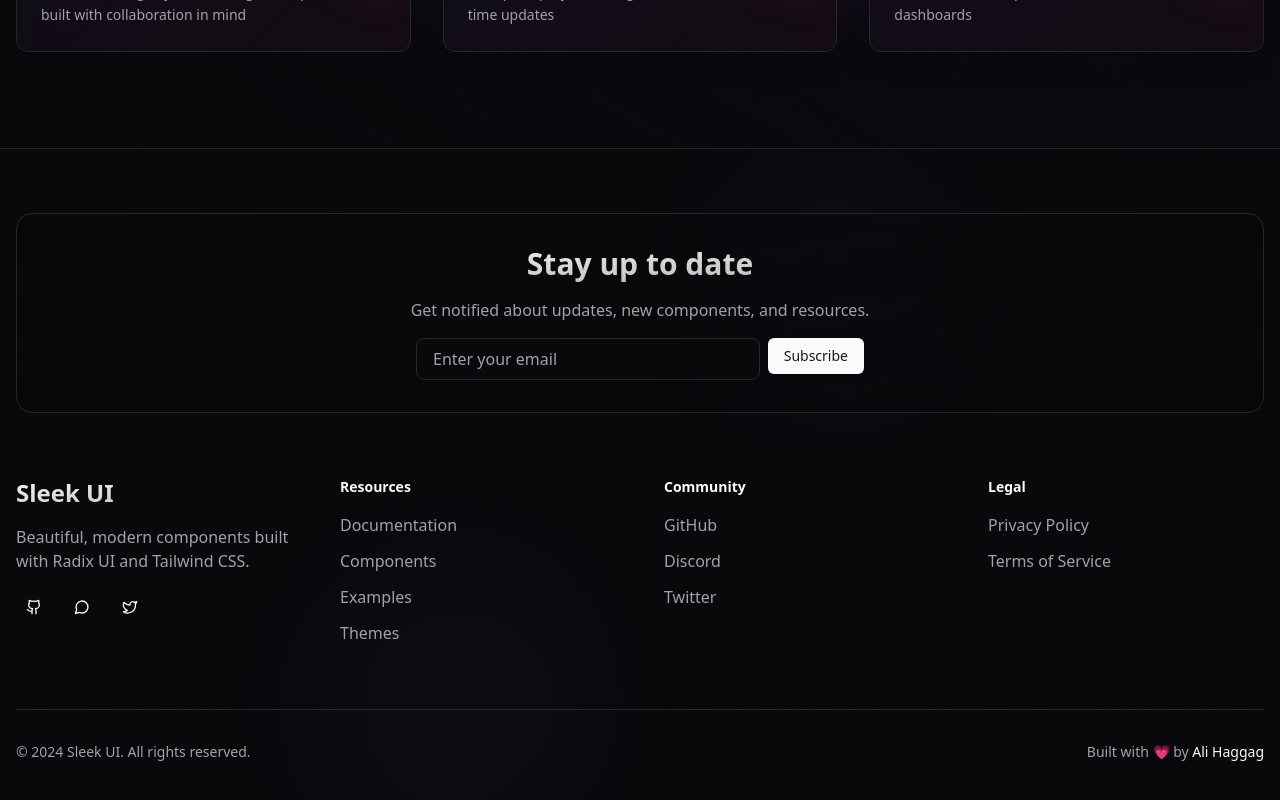
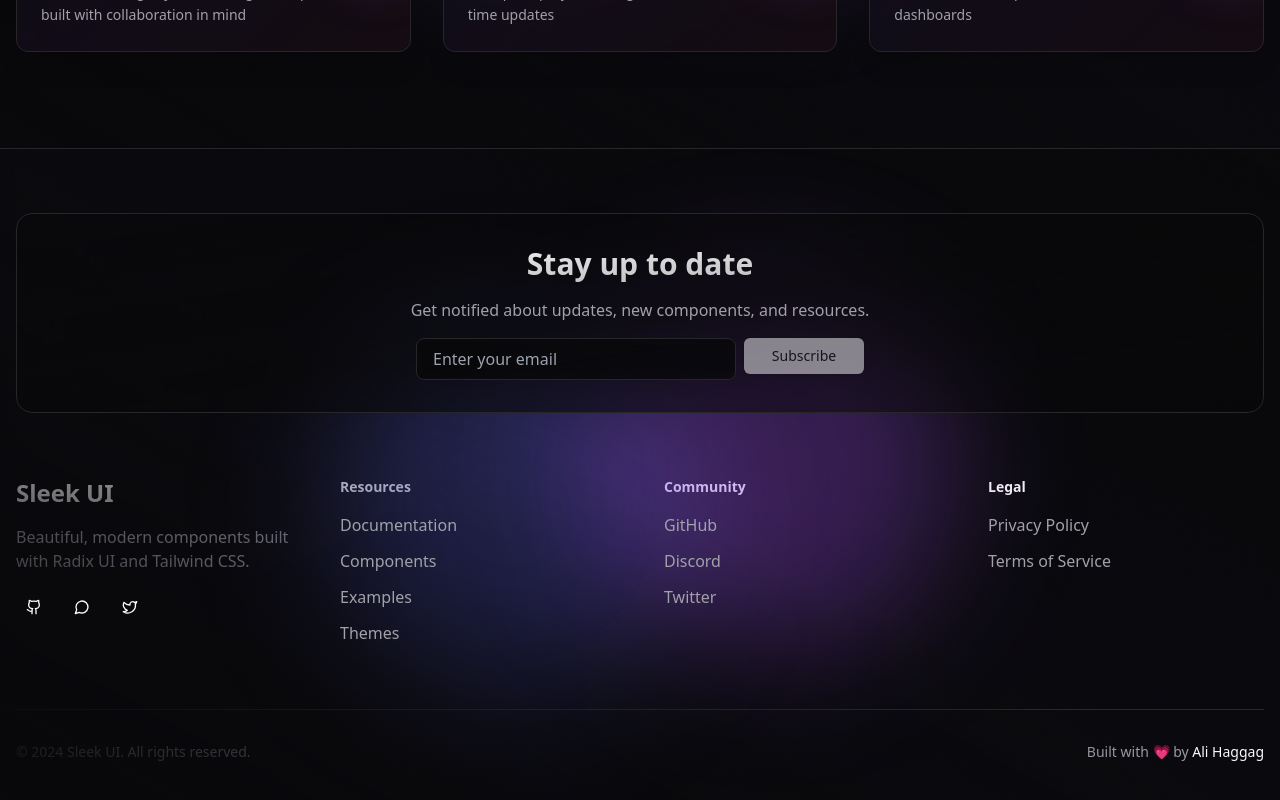
Before and after one commit to AliHaggag11/sleekUi, a React (Vite) app in the folder sleek-ui/: page / in a window 1280 px wide. Shown: the part 1654-2454 px from the top of the page. Built offline with nearby package versions, Linux system fonts and the light colour scheme.

Commit message:
footer enhancements

```diff
--- a/sleek-ui/src/components/ui/footer.tsx
+++ b/sleek-ui/src/components/ui/footer.tsx
@@ -1,11 +1,13 @@
 import { motion, useInView } from "framer-motion"
-import { Github, Twitter, MessageCircle, ArrowUpRight } from "lucide-react"
+import { Github, Twitter, MessageCircle, ArrowUpRight, Check, Loader2 } from "lucide-react"
 import { Button } from "./button"
-import { useRef } from "react"
+import { useRef, useState } from "react"
 
 export function Footer() {
   const footerRef = useRef(null)
   const isInView = useInView(footerRef, { once: true, margin: "-100px" })
+  const [email, setEmail] = useState("")
+  const [submitState, setSubmitState] = useState<"idle" | "loading" | "success">("idle")
 
   const footerLinks = {
     resources: [
@@ -52,6 +54,22 @@
     }
   }
 
+  const handleSubmit = async (e: React.FormEvent) => {
+    e.preventDefault()
+    if (!email || submitState === "loading") return
+
+    setSubmitState("loading")
+
+    // Simulate API call
+    await new Promise(resolve => setTimeout(resolve, 1500))
+
+    setSubmitState("success")
+    setTimeout(() => {
+      setSubmitState("idle")
+      setEmail("")
+    }, 2000)
+  }
+
   return (
     <footer
       ref={footerRef}
@@ -60,30 +78,19 @@
       {/* Background Effects */}
       <div className="pointer-events-none absolute inset-0">
         {/* Grid */}
-        <div className="absolute inset-0 bg-grid-white/[0.02] bg-[size:60px_60px] [mask-image:radial-gradient(white,transparent_85%)]" />
+        <div className="absolute inset-0 bg-grid-white/[0.02] dark:bg-grid-white/[0.02] bg-[size:60px_60px] [mask-image:radial-gradient(white,transparent_85%)]" />
 
-        {/* Animated Gradient Blobs */}
-        <motion.div
-          animate={{
-            scale: [1, 1.1, 1],
-            opacity: [0.2, 0.3, 0.2],
-          }}
-          transition={{ duration: 5, repeat: Infinity, ease: "easeInOut" }}
-          className="absolute top-0 right-1/4 -translate-y-1/2 w-64 h-64 bg-gradient-to-br from-purple-500/20 via-indigo-500/20 to-pink-500/20 rounded-full blur-3xl"
-        />
-        <motion.div
-          animate={{
-            scale: [1, 1.2, 1],
-            opacity: [0.3, 0.2, 0.3],
-          }}
-          transition={{ duration: 7, repeat: Infinity, ease: "easeInOut", delay: 1 }}
-          className="absolute bottom-0 left-1/4 translate-y-1/2 w-64 h-64 bg-gradient-to-br from-indigo-500/20 via-purple-500/20 to-pink-500/20 rounded-full blur-3xl"
-        />
+        {/* Gradient Blobs */}
+        <div className="absolute top-1/4 left-1/4 -translate-x-1/2 -translate-y-1/2 w-96 h-96 bg-indigo-500/10 dark:bg-indigo-500/30 rounded-full blur-3xl animate-blob" />
+        <div className="absolute bottom-1/4 right-1/4 translate-x-1/2 translate-y-1/2 w-96 h-96 bg-purple-500/10 dark:bg-purple-500/30 rounded-full blur-3xl animate-blob animation-delay-2000" />
 
         {/* Noise Texture */}
-        <div className="absolute inset-0 opacity-10 mix-blend-overlay">
+        <div className="absolute inset-0 opacity-10 dark:opacity-20 mix-blend-overlay">
           <div className="absolute inset-0 bg-repeat bg-noise" />
         </div>
+
+        {/* Gradient Overlay */}
+        <div className="absolute inset-0 bg-gradient-to-tr from-background via-indigo-50/5 dark:via-indigo-950/5 to-background" />
       </div>
 
       <div className="container mx-auto px-4 py-16">
@@ -96,9 +103,15 @@
           {/* Newsletter Section */}
           <motion.div
             variants={itemVariants}
-            className="mb-16 p-8 rounded-2xl bg-gradient-to-br from-background/50 via-background/80 to-background/50 border backdrop-blur-sm"
+            className="mb-16 p-8 rounded-2xl bg-gradient-to-br from-background/50 via-background/80 to-background/50 border backdrop-blur-sm relative overflow-hidden group"
           >
-            <div className="max-w-2xl mx-auto text-center space-y-4">
+            {/* Newsletter Background Effects */}
+            <div className="absolute inset-0 bg-grid-white/[0.02] bg-[size:30px_30px] [mask-image:radial-gradient(white,transparent_85%)]" />
+            <div className="absolute inset-0 transition-opacity duration-500 opacity-0 group-hover:opacity-100">
+              <div className="absolute inset-0 bg-gradient-to-r from-indigo-500/10 via-purple-500/10 to-pink-500/10" />
+            </div>
+
+            <div className="max-w-2xl mx-auto text-center space-y-4 relative">
               <motion.h2
                 variants={itemVariants}
                 className="text-2xl md:text-3xl font-bold bg-gradient-to-br from-foreground to-foreground/70 bg-clip-text text-transparent"
@@ -111,22 +124,83 @@
               >
                 Get notified about updates, new components, and resources.
               </motion.p>
-              <motion.div
+              <motion.form
                 variants={itemVariants}
+                onSubmit={handleSubmit}
                 className="flex flex-col sm:flex-row gap-2 max-w-md mx-auto mt-4"
               >
+                <div className="relative flex-1">
                   <input
                     type="email"
+                    value={email}
+                    onChange={(e) => setEmail(e.target.value)}
                     placeholder="Enter your email"
-                  className="flex-1 px-4 py-2 rounded-lg bg-background border focus:outline-none focus:ring-2 focus:ring-primary/20"
+                    disabled={submitState === "success"}
+                    className={`
+                      w-full px-4 py-2 rounded-lg bg-background/50 backdrop-blur-sm border
+                      focus:outline-none focus:ring-2 focus:ring-primary/20
+                      disabled:opacity-50 disabled:cursor-not-allowed
+                      transition-all duration-200
+                      ${submitState === "success" ? "border-primary/50 bg-primary/5" : ""}
+                    `}
                   />
-                <Button className="relative group">
+                  {submitState === "success" && (
+                    <motion.div
+                      initial={{ scale: 0.5, opacity: 0 }}
+                      animate={{ scale: 1, opacity: 1 }}
+                      className="absolute right-3 top-1/2 -translate-y-1/2"
+                    >
+                      <div className="bg-primary/10 p-1 rounded-full">
+                        <Check className="w-4 h-4 text-primary" />
+                      </div>
+                    </motion.div>
+                  )}
+                </div>
+                <Button
+                  type="submit"
+                  disabled={!email || submitState !== "idle"}
+                  className="relative group min-w-[120px] overflow-hidden"
+                >
+                  <div className="relative z-10">
+                    {submitState === "loading" ? (
+                      <motion.div
+                        initial={{ opacity: 0 }}
+                        animate={{ opacity: 1 }}
+                        exit={{ opacity: 0 }}
+                      >
+                        <Loader2 className="w-4 h-4 animate-spin" />
+                      </motion.div>
+                    ) : submitState === "success" ? (
+                      <motion.div
+                        initial={{ scale: 0.5, opacity: 0 }}
+                        animate={{ scale: 1, opacity: 1 }}
+                        className="text-primary-foreground"
+                      >
+                        Subscribed!
+                      </motion.div>
+                    ) : (
+                      <>
                         Subscribe
                         <motion.span
                           className="absolute inset-0 bg-gradient-to-r from-indigo-500/10 via-purple-500/10 to-pink-500/10 rounded-lg opacity-0 group-hover:opacity-100 transition-opacity"
                         />
+                      </>
+                    )}
+                  </div>
+                  <motion.div
+                    className="absolute inset-0 bg-gradient-to-r from-indigo-500 via-purple-500 to-pink-500 opacity-0 group-hover:opacity-10 transition-opacity"
+                  />
                 </Button>
-              </motion.div>
+              </motion.form>
+              {submitState === "success" && (
+                <motion.p
+                  initial={{ opacity: 0, y: 10 }}
+                  animate={{ opacity: 1, y: 0 }}
+                  className="text-sm text-primary"
+                >
+                  Thank you for subscribing! Check your email for confirmation.
+                </motion.p>
+              )}
             </div>
           </motion.div>
 
```
Lines whose indentation alone changed are shown as unchanged.
